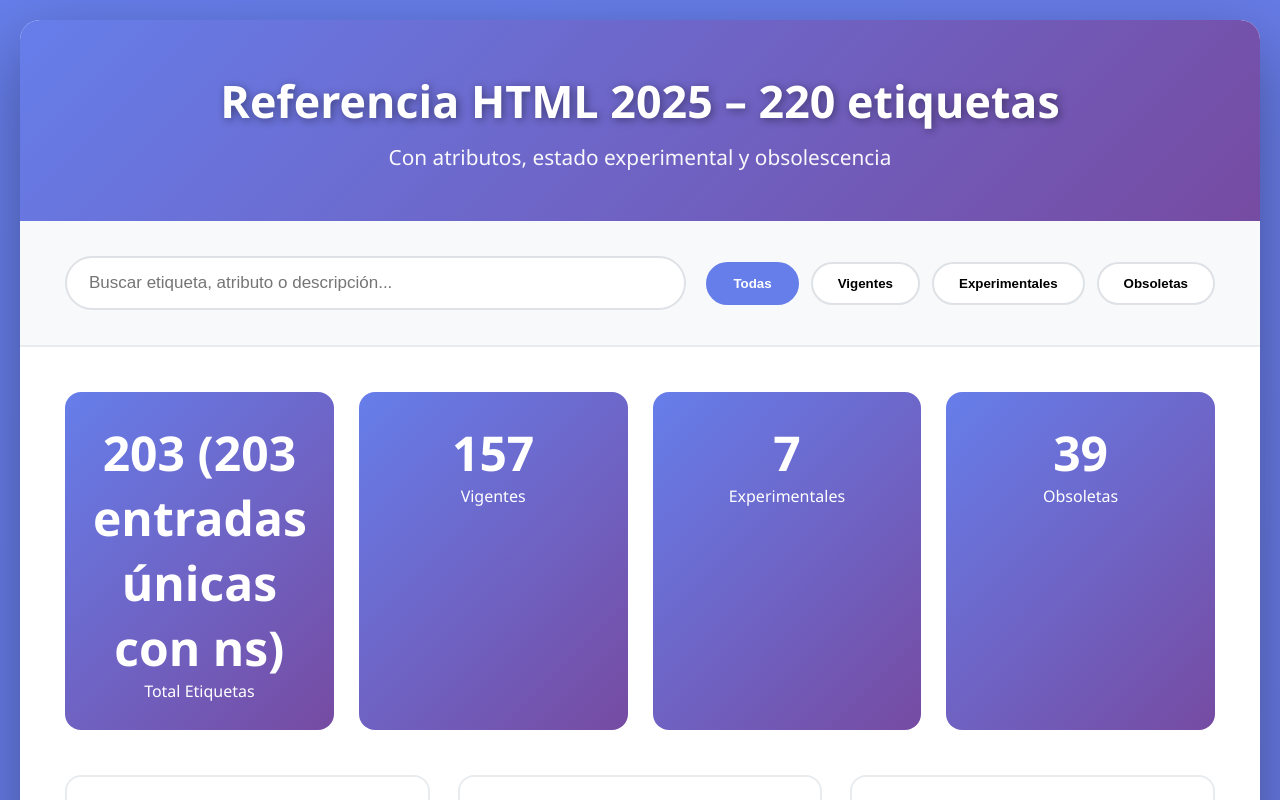
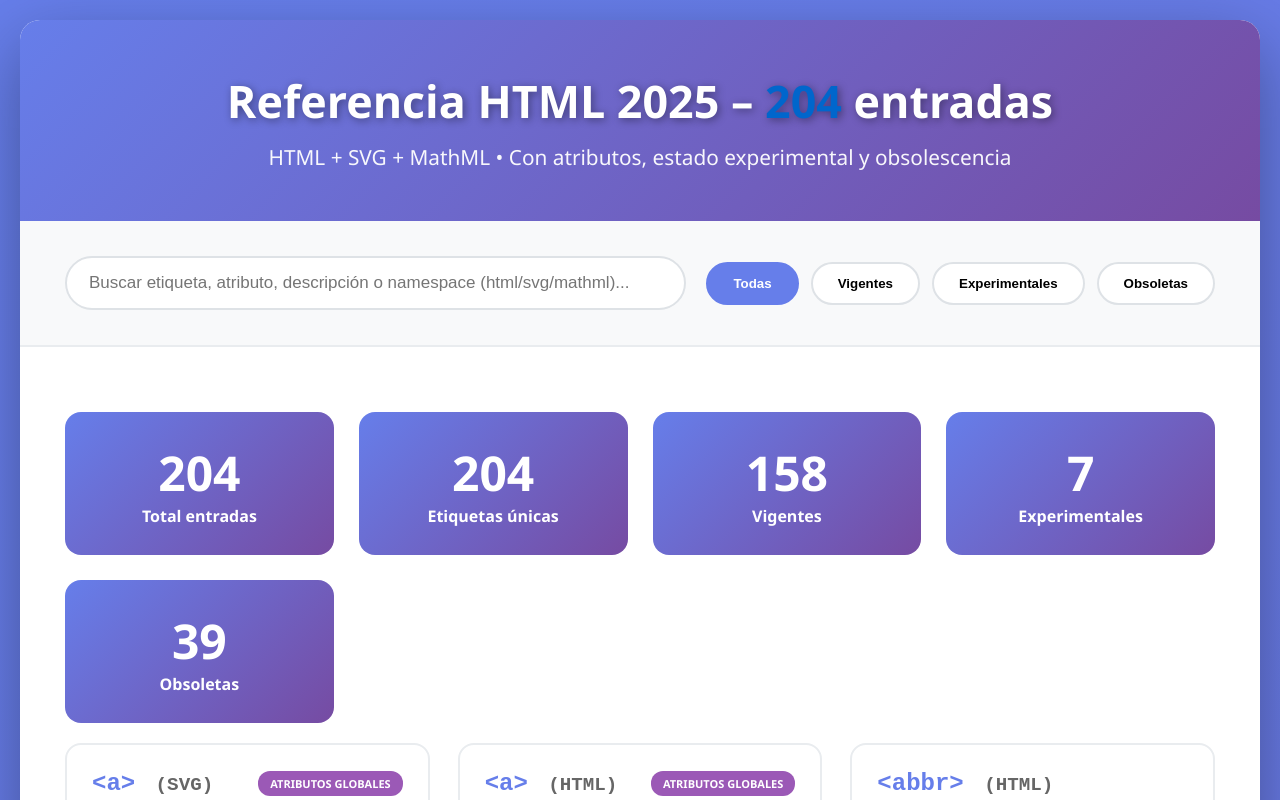
Before and after one commit to oyucpu/etiquetasHTML, a plain HTML site: page index.html in a window 1280 px wide. Both pictures are taken after a click on the button "Todas". Shown: the top 800 px of the page. Drawn offline with Linux system fonts and the light colour scheme.

Commit message:
Add files via upload

```diff
--- a/array.js
+++ b/array.js
@@ -1678,6 +1678,9 @@ const htmlTags = [
     "global": true,
     "attrs": []
   },
+
+{ name: "rect", ns: "svg", desc: "Rectángulo (SVG)", obs: false, exp: false, global: true, attrs: ["x","y","width","height","fill"] },
+
   {
     "name": "rp",
     "ns": "html",
--- a/index.html
+++ b/index.html
@@ -4,18 +4,25 @@
     <meta charset="UTF-8">
     <meta name="viewport" content="width=device-width, initial-scale=1.0">
     <link rel="stylesheet" href="estilos.css">
-    <title>HTML 2025 - Referencia Completa (220 etiquetas)</title>
+    <title>HTML 2025 - Referencia Completa</title>
+    <style>
+        /* Pequeños retoques visuales rápidos (opcional, puedes borrarlos si ya tienes en estilos.css) */
+        .ns { color: #666; font-size: 0.8em; margin-left: 6px; }
+        .stats { margin: 20px 0; font-weight: bold; }
+        .total-highlight { color: #0066cc; font-size: 1.3em; }
+        h1 span { color: #0066cc; font-weight: bold; }
+    </style>
 </head>
 <body>
     <div class="container">
         <header>
-            <h1>Referencia HTML 2025 – 220 etiquetas</h1>
-            <p>Con atributos, estado experimental y obsolescencia</p>
+            <h1>Referencia HTML 2025 – <span id="dynamicTotal">0</span> entradas</h1>
+            <p>HTML + SVG + MathML • Con atributos, estado experimental y obsolescencia</p>
         </header>
 
         <div class="controls">
             <div class="search-box">
-                <input type="text" id="searchInput" placeholder="Buscar etiqueta, atributo o descripción...">
+                <input type="text" id="searchInput" placeholder="Buscar etiqueta, atributo, descripción o namespace (html/svg/mathml)...">
             </div>
             <div class="filter-buttons">
                 <button class="filter-btn active" data-filter="all">Todas</button>
@@ -27,21 +34,39 @@
 
         <div class="content">
             <div class="stats">
-                <div class="stat-card"><div class="stat-number" id="totalTags">220</div><div>Total Etiquetas</div></div>
-                <div class="stat-card"><div class="stat-number" id="currentTags">0</div><div>Vigentes</div></div>
-                <div class="stat-card"><div class="stat-number" id="experimentalTags">0</div><div>Experimentales</div></div>
-                <div class="stat-card"><div class="stat-number" id="obsoleteTags">0</div><div>Obsoletas</div></div>
+                <div class="stat-card">
+                    <div class="stat-number" id="totalTags">0</div>
+                    <div>Total entradas</div>
+                </div>
+                <div class="stat-card">
+                    <div class="stat-number" id="uniqueTags">0</div>
+                    <div>Etiquetas únicas</div>
+                </div>
+                <div class="stat-card">
+                    <div class="stat-number" id="currentTags">0</div>
+                    <div>Vigentes</div>
+                </div>
+                <div class="stat-card">
+                    <div class="stat-number" id="experimentalTags">0</div>
+                    <div>Experimentales</div>
+                </div>
+                <div class="stat-card">
+                    <div class="stat-number" id="obsoleteTags">0</div>
+                    <div>Obsoletas</div>
+                </div>
             </div>
 
             <div class="tag-grid" id="tagGrid"></div>
-            <div class="no-results" id="noResults"><h3>No hay resultados</h3><p>Prueba otro término</p></div>
+            <div class="no-results" id="noResults">
+                <h3>No hay resultados</h3>
+                <p>Prueba con otro término o quita filtros</p>
+            </div>
         </div>
     </div>
 
     <script src="array.js"></script>
 
     <script>
-    // --- helpers ---
         const tagGrid = document.getElementById("tagGrid");
         const searchInput = document.getElementById("searchInput");
         const noResults = document.getElementById("noResults");
@@ -65,27 +90,24 @@
                 if (tag.exp) cardClass += " experimental";
                 card.className = cardClass;
 
-            // Badges
                 let badges = "";
                 if (tag.obs) badges += createBadge("Obsoleta", "obsolete");
                 if (tag.exp) badges += createBadge("Experimental", "experimental");
                 if (tag.global) badges += createBadge("Atributos globales", "global");
 
-            // Atributos: limpiar "(obs)" si existe (regex robusta, case-insensitive)
                 let attrsHTML = "";
                 if (tag.attrs && tag.attrs.length > 0) {
                     attrsHTML = `
                         <div class="attributes-section">
                             <div class="attributes-title">Atributos específicos</div>
                             ${tag.attrs.map(a => {
-                            const isObs = /\s*\(obs\)$/i.test(a);
-                            const clean = a.replace(/\s*\(obs\)$/i, "");
+                                const isObs = /\s*\(?obs?\)?$/i.test(a);
+                                const clean = a.replace(/\s*\(?obs?\)?$/i, "").trim();
                                 return `<span class="attribute ${isObs ? "obsolete" : ""}">${clean}</span>`;
                             }).join("")}
                         </div>`;
                 }
 
-            // Mostrar namespace si existe para distinguir entradas con mismo name
                 const nsLabel = tag.ns ? `<small class="ns">(${tag.ns.toUpperCase()})</small>` : "";
 
                 card.innerHTML = `
@@ -100,33 +122,46 @@
             });
         }
 
+        function updateStats() {
+            const total = htmlTags.length;
+            const unique = new Set(htmlTags.map(t => t.ns ? `${t.name}|${t.ns}` : t.name)).size;
+
+            const current = htmlTags.filter(t => !t.obs && !t.exp).length;
+            const experimental = htmlTags.filter(t => t.exp).length;
+            const obsolete = htmlTags.filter(t => t.obs).length;
+
+            document.getElementById("totalTags").textContent = total;
+            document.getElementById("uniqueTags").textContent = unique;
+            document.getElementById("currentTags").textContent = current;
+            document.getElementById("experimentalTags").textContent = experimental;
+            document.getElementById("obsoleteTags").textContent = obsolete;
+
+            // Actualiza el título de la página y el h1
+            document.getElementById("dynamicTotal").textContent = total;
+            document.title = `HTML 2025 - Referencia Completa (${total} entradas)`;
+        }
+
         function filterTags() {
             const query = searchInput.value.toLowerCase().trim();
-        const active = document.querySelector(".filter-btn.active").dataset.filter;
+            const active = document.querySelector(".filter-btn.active")?.dataset.filter || "all";
 
-        let filtered = htmlTags.filter(tag => {
+            const filtered = htmlTags.filter(tag => {
+                // Filtros por botón
                 if (active === "current" && (tag.obs || tag.exp)) return false;
                 if (active === "obsolete" && !tag.obs) return false;
                 if (active === "experimental" && !tag.exp) return false;
+
+                // Búsqueda
                 if (!query) return true;
-
-            // incluir namespace (ns), nombre, descripción y atributos en la búsqueda
-            const text = `${tag.ns || ""} ${tag.name} ${tag.desc} ${tag.attrs ? tag.attrs.join(" ") : ""}`.toLowerCase();
-            return text.includes(query);
+                const searchIn = `${tag.ns || ""} ${tag.name} ${tag.desc} ${tag.attrs?.join(" ") || ""}`.toLowerCase();
+                return searchIn.includes(query);
             });
 
             renderTags(filtered);
-
-        // Estadísticas: mostrar entradas totales y también nombres únicos (sin namespace)
-        const totalEntries = htmlTags.length;
-        const uniqueNames = new Set(htmlTags.map(t => (t.ns ? `${t.name}|${t.ns}` : t.name))).size;
-        document.getElementById("currentTags").textContent = htmlTags.filter(t => !t.obs && !t.exp).length;
-        document.getElementById("experimentalTags").textContent = htmlTags.filter(t => t.exp).length;
-        document.getElementById("obsoleteTags").textContent = htmlTags.filter(t => t.obs).length;
-        document.getElementById("totalTags").textContent = `${totalEntries} (${uniqueNames} entradas únicas con ns)`;
+            updateStats(); // las estadísticas siempre reflejan el array completo
         }
 
-    // listeners
+        // Eventos
         searchInput.addEventListener("input", filterTags);
         document.querySelectorAll(".filter-btn").forEach(btn => {
             btn.addEventListener("click", () => {
@@ -136,13 +171,9 @@
             });
         });
 
-    // inicio: pintar todo
-    document.getElementById("currentTags").textContent = htmlTags.filter(t => !t.obs && !t.exp).length;
-    document.getElementById("experimentalTags").textContent = htmlTags.filter(t => t.exp).length;
-    document.getElementById("obsoleteTags").textContent = htmlTags.filter(t => t.obs).length;
-    document.getElementById("totalTags").textContent = htmlTags.length;
+        // Inicio
+        updateStats();
         renderTags(htmlTags);
-
     </script>
 </body>
 </html>
```
Lines whose indentation alone changed are shown as unchanged.
